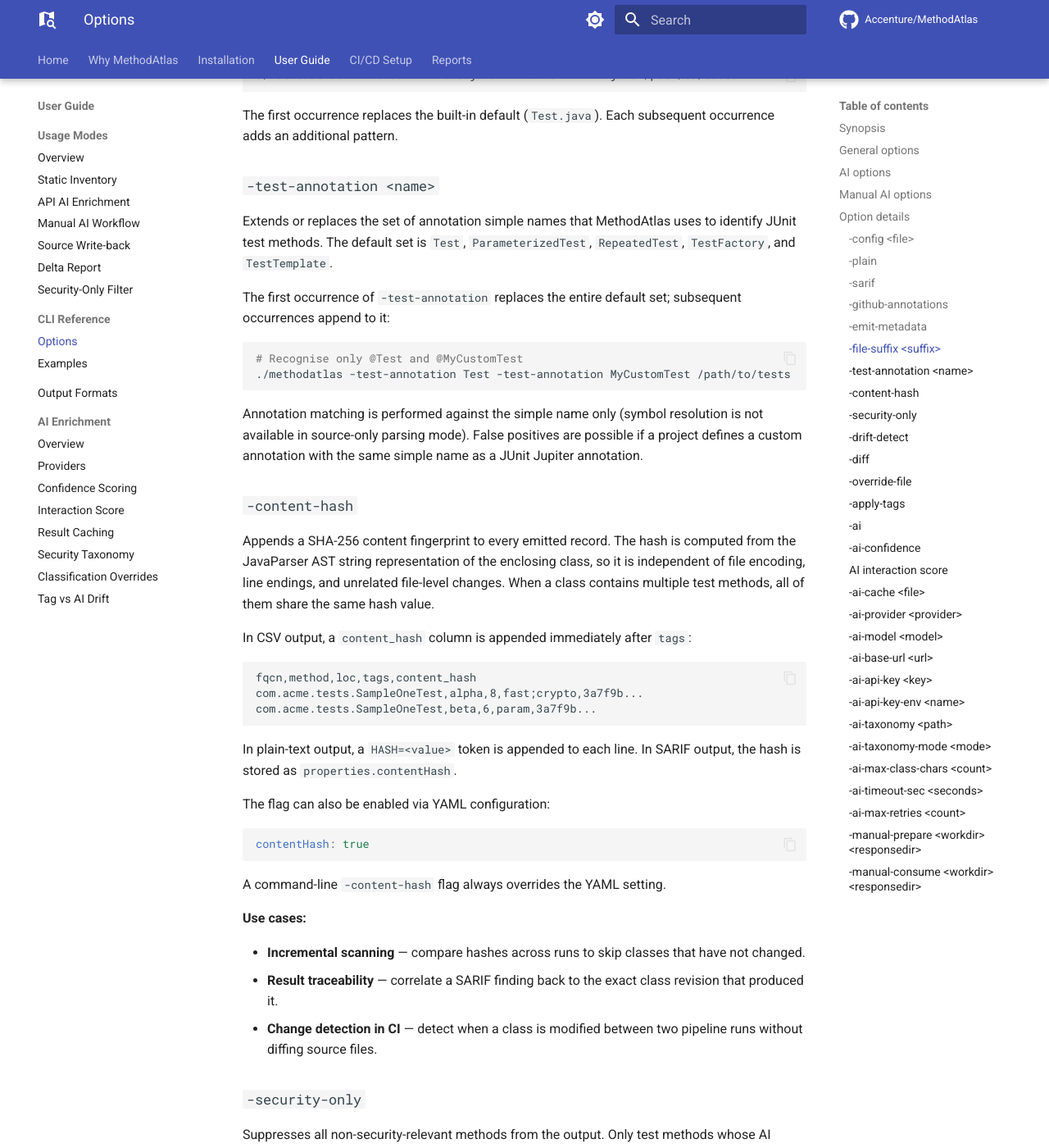
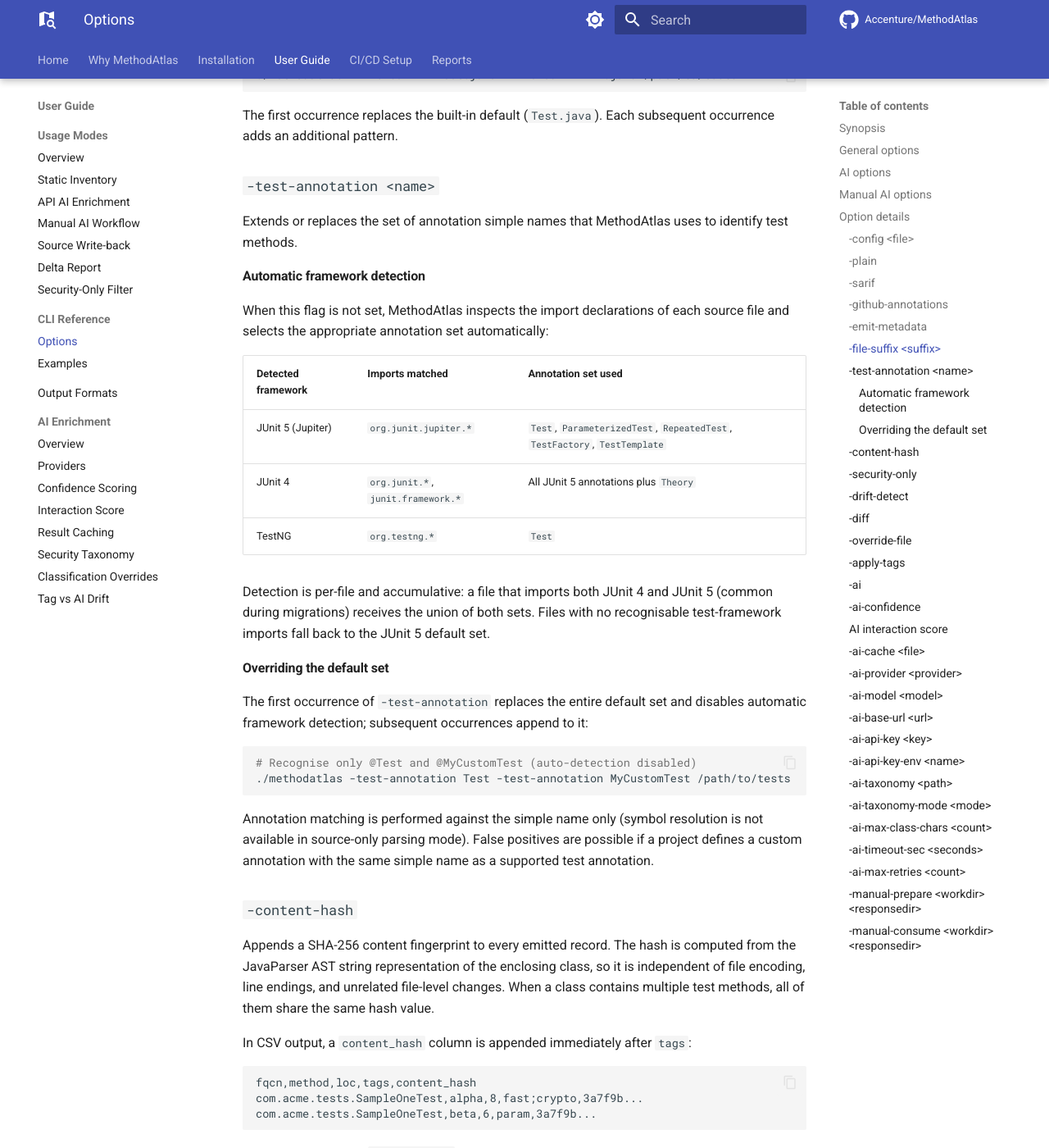
Before and after one commit to Accenture/MethodAtlas, an MkDocs documentation site: the page built from docs/cli-reference.md, in a window 1280 px wide and 1400 px high, scrolled down 5027 px. Shown: the whole window at 82% size. Built offline with MkDocs 1.6.1 and Material for MkDocs 9.7.7, drawn with Linux system fonts in a browser that asks for light colours; comment, search, counter and statistics services are not loaded.

Commit message:
docs: document JUnit 4 / TestNG auto-detection in cli-reference, why-methodatlas, README
- cli-reference: expand -test-annotation section with auto-detection table
  showing which imports trigger which annotation sets; clarify that the
  first -test-annotation flag disables auto-detection entirely
- why-methodatlas: replace "JUnit 5 test method" references with accurate
  multi-framework description; explain per-file import-based detection
- README: update opening paragraph to mention JUnit 4 and TestNG support

````diff
--- a/docs/cli-reference.md
+++ b/docs/cli-reference.md
@@ -146,16 +146,30 @@
 
 ### `-test-annotation <name>`
 
-Extends or replaces the set of annotation simple names that MethodAtlas uses to identify JUnit test methods. The default set is `Test`, `ParameterizedTest`, `RepeatedTest`, `TestFactory`, and `TestTemplate`.
+Extends or replaces the set of annotation simple names that MethodAtlas uses to identify test methods.
 
-The first occurrence of `-test-annotation` replaces the entire default set; subsequent occurrences append to it:
+#### Automatic framework detection
+
+When this flag is not set, MethodAtlas inspects the import declarations of each source file and selects the appropriate annotation set automatically:
+
+| Detected framework | Imports matched | Annotation set used |
+|---|---|---|
+| JUnit 5 (Jupiter) | `org.junit.jupiter.*` | `Test`, `ParameterizedTest`, `RepeatedTest`, `TestFactory`, `TestTemplate` |
+| JUnit 4 | `org.junit.*`, `junit.framework.*` | All JUnit 5 annotations plus `Theory` |
+| TestNG | `org.testng.*` | `Test` |
+
+Detection is per-file and accumulative: a file that imports both JUnit 4 and JUnit 5 (common during migrations) receives the union of both sets. Files with no recognisable test-framework imports fall back to the JUnit 5 default set.
+
+#### Overriding the default set
+
+The first occurrence of `-test-annotation` replaces the entire default set and disables automatic framework detection; subsequent occurrences append to it:
 
 ```bash
-# Recognise only @Test and @MyCustomTest
+# Recognise only @Test and @MyCustomTest (auto-detection disabled)
 ./methodatlas -test-annotation Test -test-annotation MyCustomTest /path/to/tests
 ```
 
-Annotation matching is performed against the simple name only (symbol resolution is not available in source-only parsing mode). False positives are possible if a project defines a custom annotation with the same simple name as a JUnit Jupiter annotation.
+Annotation matching is performed against the simple name only (symbol resolution is not available in source-only parsing mode). False positives are possible if a project defines a custom annotation with the same simple name as a supported test annotation.
 
 ### `-content-hash`
 
````
Also changed, not shown: README.md (+1 -1 lines), docs/why-methodatlas.md (+3 -2 lines).
